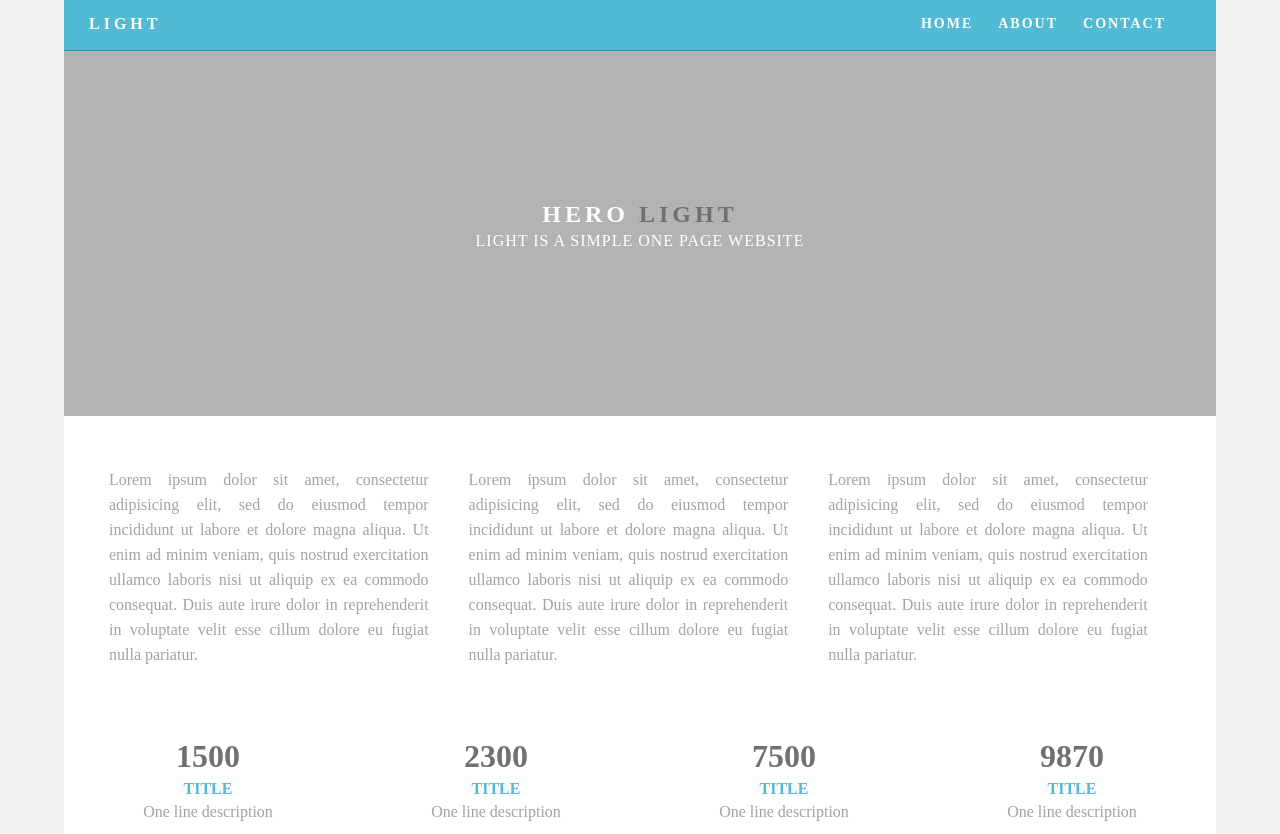
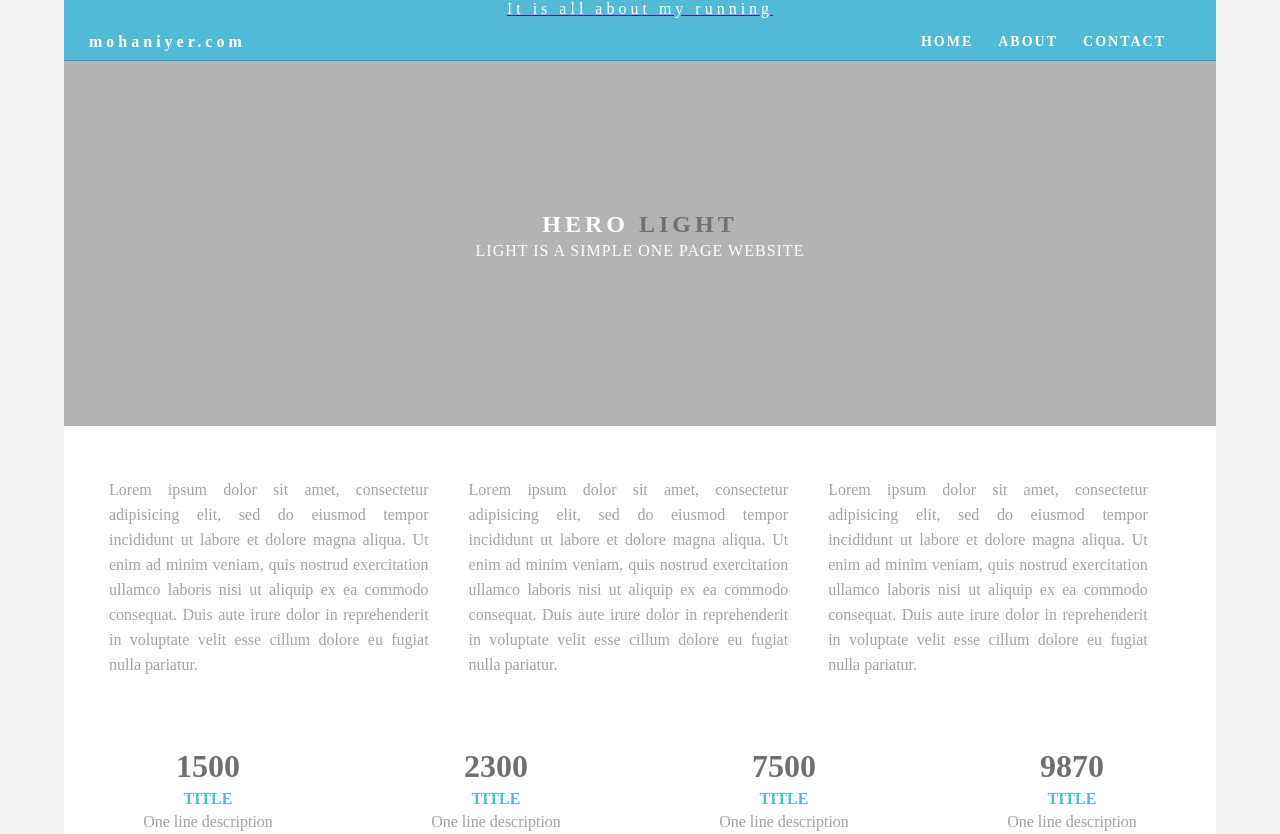
Before and after one commit to entolution/entolution.github.io, a plain HTML site: page index.html in a window 1280 px wide. Shown: the top 834 px of the page. Drawn offline with Linux system fonts and the light colour scheme.

Commit message:
Updated the header

```diff
--- a/css/singlePageTemplate.css
+++ b/css/singlePageTemplate.css
@@ -15,7 +15,7 @@ body {
 	width: 90%;
 	margin-left: auto;
 	margin-right: auto;
-	height: 1000px;
+	height: 1200px;
 	background-color: #FFFFFF;
 }
 /* Navigation */
@@ -29,7 +29,7 @@ header {
 	color: #fff;
 	font-weight: bold;
 	text-align: undefined;
-	width: 10%;
+	width: 15%;
 	float: left;
 	margin-top: 15px;
 	margin-left: 25px;
@@ -37,7 +37,7 @@ header {
 }
 nav {
 	float: right;
-	width: 50%;
+	width: 50%
 	text-align: right;
 	margin-right: 25px;
 }
--- a/index.html
+++ b/index.html
@@ -21,11 +21,12 @@
 <div class="container">
   <!-- Navigation -->
   <header> <a href="">
-    <h4 class="logo">LIGHT</h4>
+    <section class="hero_header">It is all about my running</section>
+    <h4 class="logo">mohaniyer.com</h4>
     </a>
     <nav>
       <ul>
-        <li><a href="#hero">HOME</a></li>
+        <li><a href="#hero_header">HOME</a></li>
         <li><a href="#about">ABOUT</a></li>
         <li> <a href="#contact">CONTACT</a></li>
       </ul>
```
